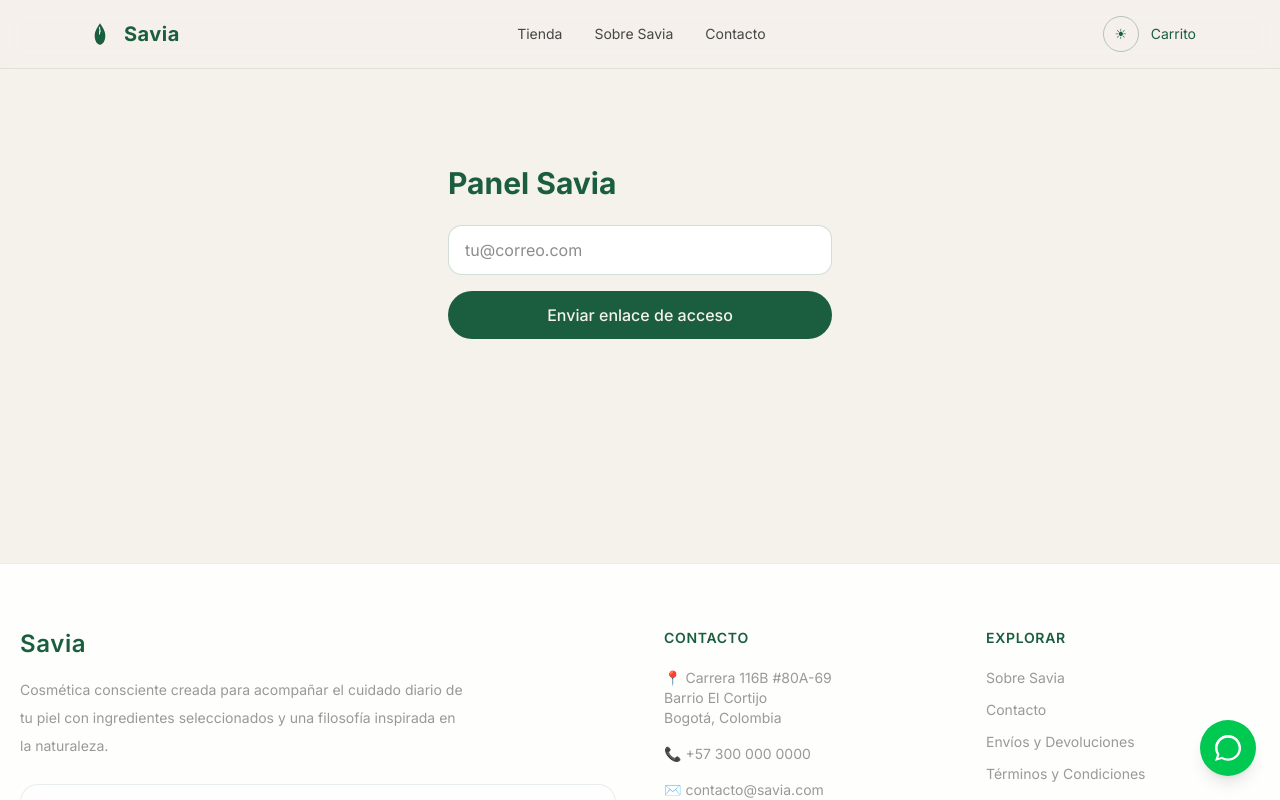
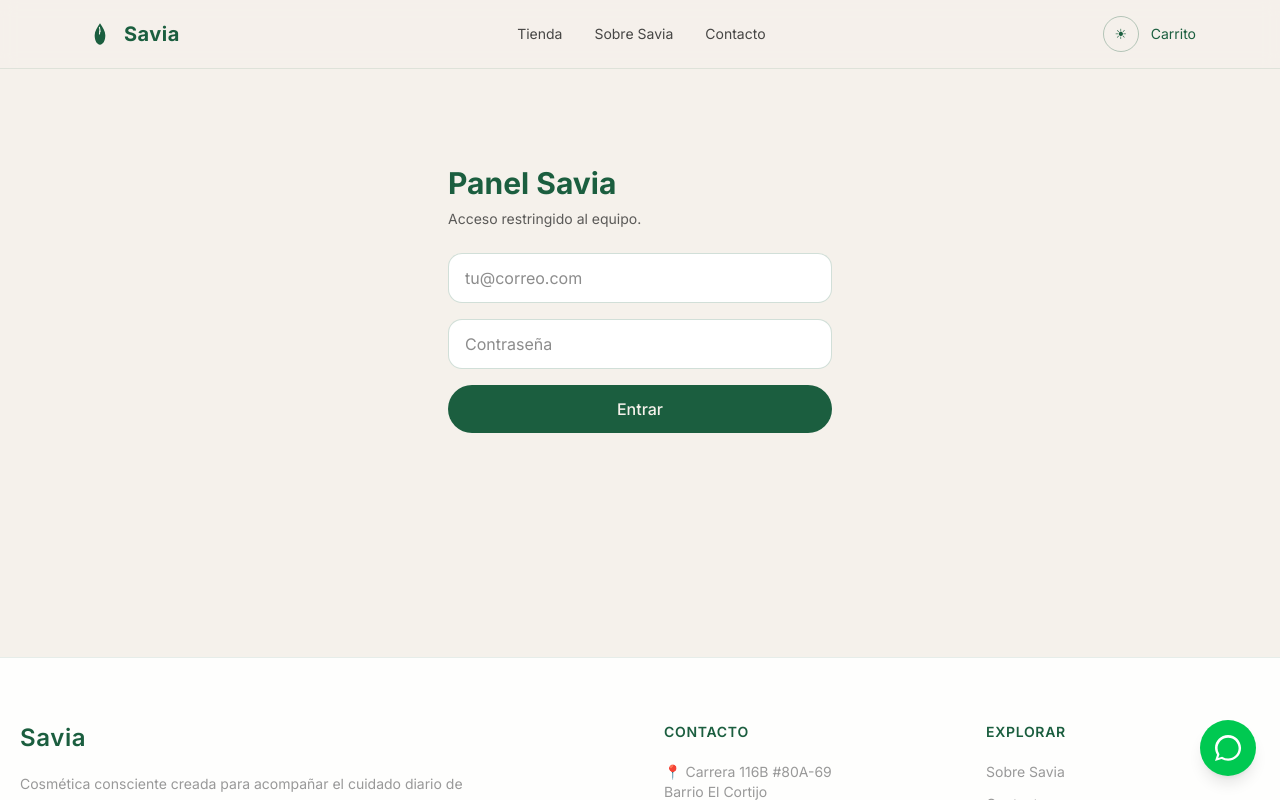
Before and after one commit to nkofla74-byte/savia, a Next.js app: page /admin/login in a window 1280 px wide. Shown: the top 800 px of the page. Built offline with nearby package versions, Linux system fonts and the light colour scheme; no server answers.

Commit message:
feat: login admin con contraseña + autoriza admin@savia.co
- Pantalla de login pasa de magic link a email + contraseña (signInWithPassword)
- Migración idempotente agrega admin@savia.co a la tabla admins

Co-Authored-By: Claude Opus 4.8 <noreply@anthropic.com>

```diff
--- a/app/admin/login/page.tsx
+++ b/app/admin/login/page.tsx
@@ -1,12 +1,12 @@
 "use client";
 import { useState } from "react";
+import { useRouter } from "next/navigation";
 import { createSupabaseBrowserClient } from "@/lib/supabase/client";
 
-const SITE = process.env.NEXT_PUBLIC_SITE_URL ?? "http://localhost:3000";
-
 export default function AdminLoginPage() {
+  const router = useRouter();
   const [email, setEmail] = useState("");
-  const [sent, setSent] = useState(false);
+  const [password, setPassword] = useState("");
   const [error, setError] = useState<string | null>(null);
   const [loading, setLoading] = useState(false);
 
@@ -15,33 +15,37 @@ export default function AdminLoginPage() {
     setLoading(true);
     setError(null);
     const supabase = createSupabaseBrowserClient();
-    const { error } = await supabase.auth.signInWithOtp({
-      email,
-      options: { emailRedirectTo: `${SITE}/admin/auth/callback` },
-    });
+    const { error } = await supabase.auth.signInWithPassword({ email, password });
+    if (error) {
       setLoading(false);
-    if (error) {
-      setError("No se pudo enviar el enlace. Verifica el correo.");
+      setError("Credenciales inválidas. Verifica tu correo y contraseña.");
       return;
     }
-    setSent(true);
+    router.push("/admin");
+    router.refresh();
   };
 
   return (
     <section className="mx-auto max-w-sm py-24">
       <h1 className="font-display text-3xl font-bold text-primary">Panel Savia</h1>
-      {sent ? (
-        <p className="mt-6 rounded-xl border border-primary/10 bg-surface p-6 text-ink/80">
-          Te enviamos un enlace de acceso a <strong>{email}</strong>. Revisa tu correo.
-        </p>
-      ) : (
+      <p className="mt-2 text-sm text-ink/70">Acceso restringido al equipo.</p>
       <form onSubmit={onSubmit} className="mt-6 space-y-4">
         <input
           type="email"
           required
+          autoComplete="email"
           value={email}
           onChange={(e) => setEmail(e.target.value)}
           placeholder="tu@correo.com"
+          className="w-full rounded-xl border border-primary/20 bg-surface px-4 py-3 text-ink outline-none focus:border-primary"
+        />
+        <input
+          type="password"
+          required
+          autoComplete="current-password"
+          value={password}
+          onChange={(e) => setPassword(e.target.value)}
+          placeholder="Contraseña"
           className="w-full rounded-xl border border-primary/20 bg-surface px-4 py-3 text-ink outline-none focus:border-primary"
         />
         {error && <p className="text-sm text-accent">{error}</p>}
@@ -50,10 +54,9 @@ export default function AdminLoginPage() {
           disabled={loading}
           className="w-full rounded-full bg-primary py-3 font-medium text-bg transition hover:opacity-90 disabled:opacity-60"
         >
-            {loading ? "Enviando…" : "Enviar enlace de acceso"}
+          {loading ? "Entrando…" : "Entrar"}
         </button>
       </form>
-      )}
     </section>
   );
 }
```
Also changed, not shown: 1 other file (tests, documents, lock files or other folders). Lines whose indentation alone changed are shown as unchanged.
